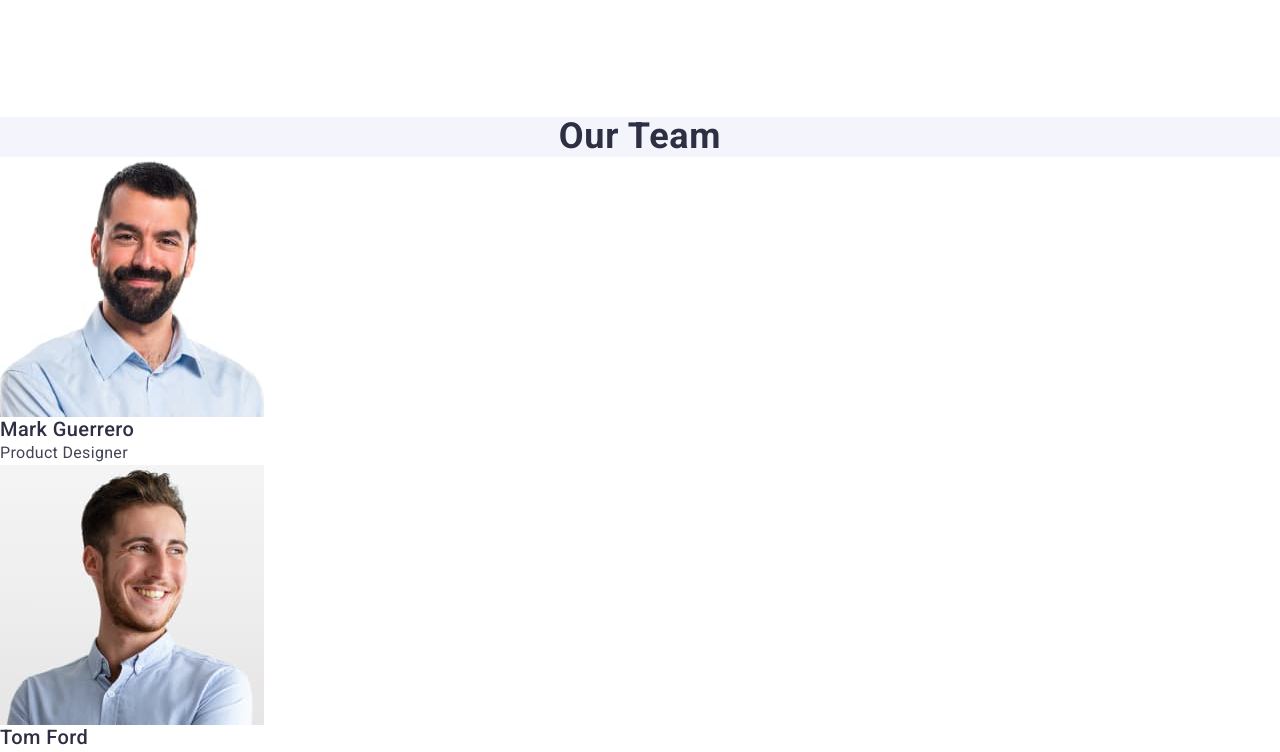
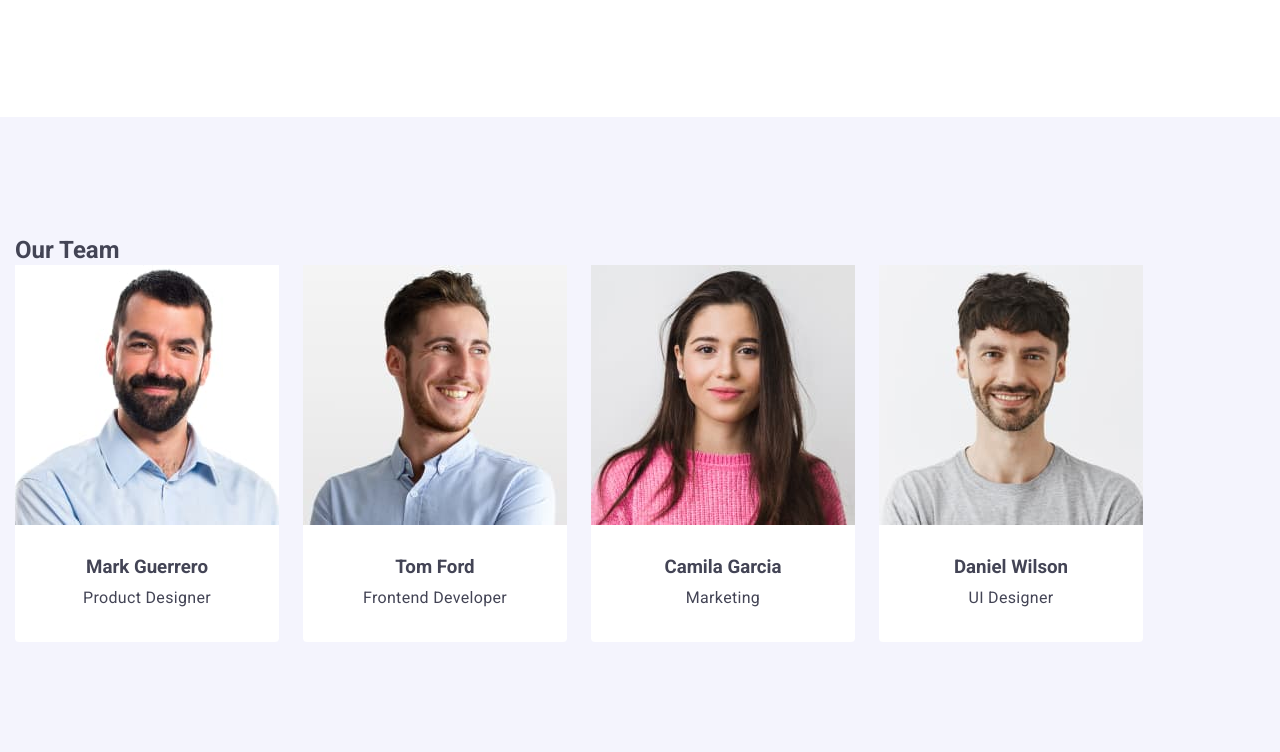
Before and after one commit to Moryak96/goit-markup-hw-03, a plain HTML site: page index.html in a window 1280 px wide. Shown: the part 883-1635 px from the top of the page. Drawn offline with nearby package versions, Linux system fonts and the light colour scheme.

Commit message:
Update Section 3

```diff
--- a/css/styles.css
+++ b/css/styles.css
@@ -227,28 +227,43 @@ img {
 /* Section 3 */
 
 .section-three {
-    background-color: #F4F4FD
+    background-color: #F4F4FD;
+    padding: 120px 0;
 }
 
-.section-three-title {
+.sction-three .section-three-title {
+    margin: 0 auto 72px auto;
+    text-align: center;
+    color: #2E2F42;
     font-size: 36px;
+    font-weight: 700;
     line-height: 1.11;
-    text-align: center;
     letter-spacing: 0.02em;
     text-transform: capitalize;
-    color: #2e2f42
 }
 
-.section-three-list {
-    background-color: #FFFFFF
+.section-three .our-team-title {
+    display: flex;
+    gap: 24px;
 }
 
-.section-three-list-item {
-    font-weight: 500;
-    font-size: 20px;
-    line-height: 1.2;
-    letter-spacing: 0.02em;
-    color: #2e2f42
+.our-team-title .section-three-list {
+    background-color: #FFFFFF;
+    width: calc((100% - 72px) / 4);
+    border-radius: 0px 0px 4px 4px;
+}
+
+.our-team-title .name-profession {
+    padding: 32px 0;;
+}
+
+.name-profession .section-three-list-item {
+    margin-bottom: 8px;
+    text-align: center;
+}
+
+.name-profession .section-three-p {
+    text-align: center;
 }
 
 .section-three-p {
--- a/index.html
+++ b/index.html
@@ -87,25 +87,39 @@
         <!-- Section 3 -->
 
         <section class="section-three">
+            <div class="container">
                 <h2 class="section-three-title">Our Team</h2>
-            <ul class="ul">
-                <li class="section-three-list"><img src="./images/mark.jpg" width="264" alt="Mark Guerrero">
+                <ul class="our-team-title">
+                    <li class="section-three-list">
+                        <img src="./images/mark.jpg" width="264" alt="Mark Guerrero">
+                        <div class="name-profession">
                             <h3 class="section-three-list-item">Mark Guerrero</h3>
                             <p class="section-three-p">Product Designer</p>
+                        </div>
                     </li>
-                <li class="section-three-list"><img src="./images/tom.jpg" width="264" alt="Tom Ford">
+                    <li class="section-three-list">
+                        <img src="./images/tom.jpg" width="264" alt="Tom Ford">
+                        <div class="name-profession">
                             <h3 class="section-three-list-item">Tom Ford</h3>
                             <p class="section-three-p">Frontend Developer</p>
+                        </div>
                     </li>
-                <li class="section-three-list"><img src="./images/camila.jpg" width="264" alt="Camila Garcia">
+                    <li class="section-three-list">
+                        <img src="./images/camila.jpg" width="264" alt="Camila Garcia">
+                        <div class="name-profession">
                             <h3 class="section-three-list-item">Camila Garcia</h3>
                             <p class="section-three-p">Marketing</p>
+                        </div>
                     </li>
-                <li class="section-three-list"><img src="./images/daniel.jpg" width="264" alt="Daniel Wilson">
+                    <li class="section-three-list">
+                        <img src="./images/daniel.jpg" width="264" alt="Daniel Wilson">
+                        <div class="name-profession">
                             <h3 class="section-three-list-item">Daniel Wilson</h3>
                             <p class="section-three-p">UI Designer</p>
+                        </div>
                     </li>
                 </ul>
+            </div>
         </section>
 
         <!-- Section 4 -->
```
Lines whose indentation alone changed are shown as unchanged.
